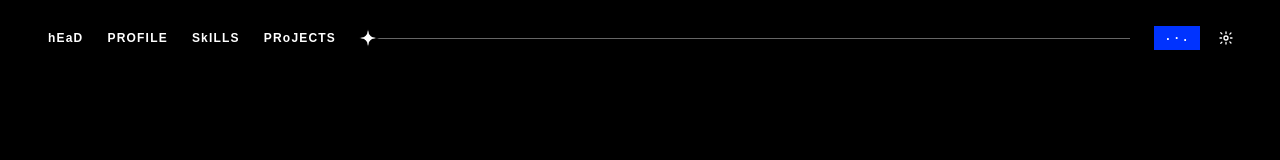
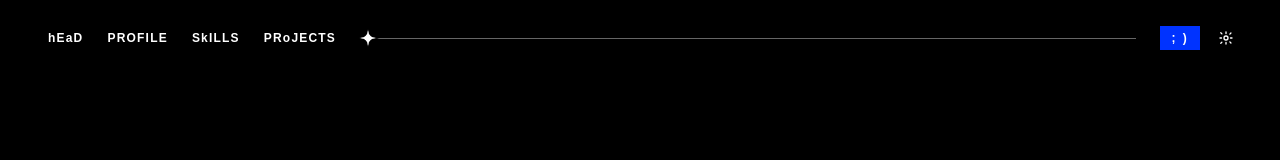
Before and after one commit to RafiMlnf/Portofolio, a Next.js app: page / in a window 1280 px wide. Shown: the top 160 px of the page. Built offline with nearby package versions, Linux system fonts and the light colour scheme; a web font is replaced by a local one.

Commit message:
update dikit

```diff
--- a/components/AnimatedStatus.tsx
+++ b/components/AnimatedStatus.tsx
@@ -3,16 +3,36 @@
 import React, { useState, useEffect, useRef } from "react";
 import { motion, AnimatePresence } from "motion/react";
 
-const statuses = [
+const TEXTS = [
   "PORTOFOLIO",
-  "DOTS",
   "RAFI MAULANA FIRDAUS",
-  "CREATIVE DEV"
+  "CREATIVE DEV",
+  "HELLO, WELCOME",
+  "APA KABAR?",
+  "KEREN YAK???",
+  "; )"
 ];
 
-const GlitchChar = ({ char, isUpper }: { char: string, isUpper: boolean }) => {
+const DOTS_KEY = "DOTS";
+const DOTS_CHANCE = 0.33;
+const TEXT_DURATION = 4500; // ms — regular texts stay this long
+const DOTS_DURATION = 2000; // ms — dots only flash for 2s
+
+/**
+ * - If current is DOTS → must pick a text (no consecutive DOTS)
+ * - Otherwise → 33% DOTS, 67% from TEXTS excluding current
+ */
+function pickNext(currentKey: string): string {
+  if (currentKey === DOTS_KEY) {
+    return TEXTS[Math.floor(Math.random() * TEXTS.length)];
+  }
+  if (Math.random() < DOTS_CHANCE) return DOTS_KEY;
+  const pool = TEXTS.filter((t) => t !== currentKey);
+  return pool[Math.floor(Math.random() * pool.length)];
+}
+
+const GlitchChar = ({ char, isUpper }: { char: string; isUpper: boolean }) => {
   if (char === " ") return <span className="inline-block w-1 sm:w-1.5"></span>;
-
   return (
     <motion.span
       layout
@@ -27,14 +47,12 @@ const GlitchChar = ({ char, isUpper }: { char: string, isUpper: boolean }) => {
 
 const ScrambleText = ({ text }: { text: string }) => {
   const [cases, setCases] = useState<boolean[]>(text.split("").map(() => true));
-
   useEffect(() => {
     const interval = setInterval(() => {
       setCases(text.split("").map(() => Math.random() > 0.5));
-    }, 1000); // Change exactly every 0.5 seconds simultaneously
+    }, 1000);
     return () => clearInterval(interval);
   }, [text]);
-
   return (
     <div className="flex items-center">
       {text.split("").map((char, i) => (
@@ -45,24 +63,34 @@ const ScrambleText = ({ text }: { text: string }) => {
 };
 
 export default function AnimatedStatus() {
-  const [index, setIndex] = useState(0);
+  const [current, setCurrent] = useState<string>(TEXTS[0]);
   const [boxWidth, setBoxWidth] = useState<number>(100);
   const contentRef = useRef<HTMLDivElement>(null);
+  const timerRef = useRef<ReturnType<typeof setTimeout> | null>(null);
 
+  // Recursive variable-duration scheduler
   useEffect(() => {
-    const interval = setInterval(() => {
-      setIndex((prev) => (prev + 1) % statuses.length);
-    }, 4500); // 4.5 seconds per status to enjoy the slow glitch
-    return () => clearInterval(interval);
+    const schedule = (key: string) => {
+      const delay = key === DOTS_KEY ? DOTS_DURATION : TEXT_DURATION;
+      timerRef.current = setTimeout(() => {
+        const next = pickNext(key);
+        setCurrent(next);
+        schedule(next);
+      }, delay);
+    };
+
+    schedule(current);
+    return () => {
+      if (timerRef.current) clearTimeout(timerRef.current);
+    };
+    // eslint-disable-next-line react-hooks/exhaustive-deps
   }, []);
 
-  const currentStatus = statuses[index];
-
-  // Live width measurement of the dynamic glitching text
+  // Live width measurement
   useEffect(() => {
     if (!contentRef.current) return;
     const observer = new ResizeObserver((entries) => {
-      for (let entry of entries) {
+      for (const entry of entries) {
         setBoxWidth(entry.target.getBoundingClientRect().width);
       }
     });
@@ -81,21 +109,21 @@ export default function AnimatedStatus() {
         <div ref={contentRef} className="w-max flex items-center justify-center px-3">
           <AnimatePresence mode="wait">
             <motion.div
-              key={currentStatus}
+              key={current}
               initial={{ opacity: 0, y: 10 }}
               animate={{ opacity: 1, y: 0 }}
               exit={{ opacity: 0, y: -10 }}
               transition={{ duration: 0.4 }}
               className="flex items-center justify-center"
             >
-              {currentStatus === "DOTS" ? (
+              {current === DOTS_KEY ? (
                 <div className="flex gap-1 items-center justify-center">
                   <motion.span animate={{ y: [0, -3, 0] }} transition={{ duration: 1, repeat: Infinity, ease: "easeInOut", delay: 0 }} className="inline-block">.</motion.span>
                   <motion.span animate={{ y: [0, -3, 0] }} transition={{ duration: 1, repeat: Infinity, ease: "easeInOut", delay: 0.2 }} className="inline-block">.</motion.span>
                   <motion.span animate={{ y: [0, -3, 0] }} transition={{ duration: 1, repeat: Infinity, ease: "easeInOut", delay: 0.4 }} className="inline-block">.</motion.span>
                 </div>
               ) : (
-                <ScrambleText text={currentStatus} />
+                <ScrambleText text={current} />
               )}
             </motion.div>
           </AnimatePresence>
```
